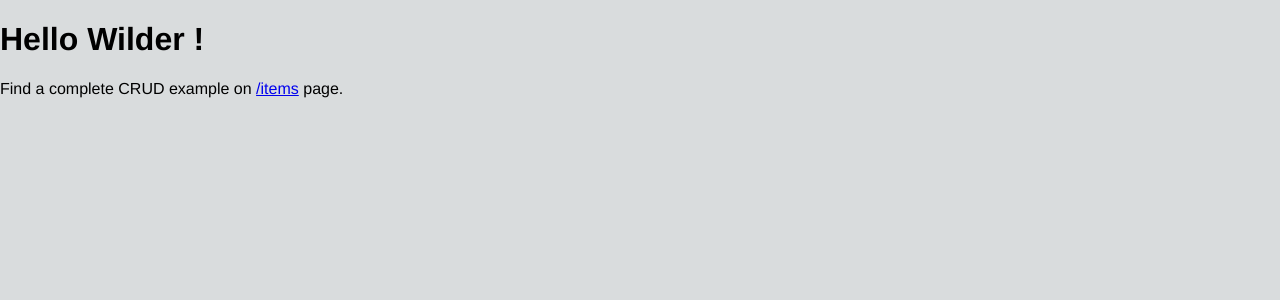
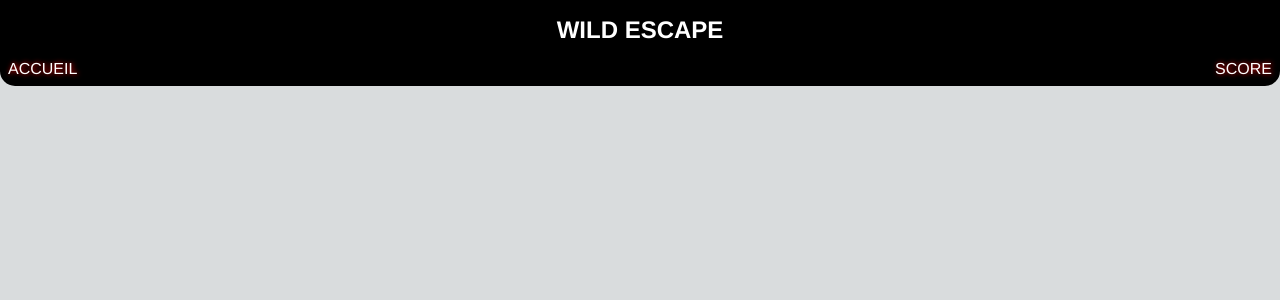
Before and after one commit to WildCodeSchool-2023-09/2023-09-PHP-Bordeaux-P2-Escape-game, a PHP site: template src/View/Home/index.html.twig in a window 1280 px wide. Shown: the top 300 px of the page. Run offline with PHP 8.4, Linux system fonts and the light colour scheme; the template is opened without the code that fills it, so the values that code supplies are empty; some libraries are stand-ins or nearby versions.

Commit message:
S2-US2-feature-NavBar

```diff
--- a/src/View/Home/index.html.twig
+++ b/src/View/Home/index.html.twig
@@ -1,6 +1,10 @@
 {% extends 'layout.html.twig' %}
 
+
 {% block content %}
-    <h1>Hello Wilder !</h1>
-    <p>Find a complete CRUD example on <a href="/items">/items</a> page.</p>
+
+{% include 'Home/navbar.html.twig' %}
+
+    {# <h1>Hello Wilder !</h1>
+    <p>Find a complete CRUD example on <a href="/items">/items</a> page.</p> #}
 {% endblock %}
--- /dev/null
+++ b/src/View/Home/navbar.html.twig
@@ -0,0 +1,19 @@
+<!DOCTYPE html>
+<html lang="en">
+<head>
+    <meta charset="UTF-8">
+    <meta name="viewport" content="width=, initial-scale=1.0">
+    <title>NabBar</title>
+    <link rel="stylesheet" href="../assets/css/navbar.css">
+    <link rel="stylesheet" href="../assets/css/style.css">
+</head>
+<body>
+    <nav class="navbar">
+        <h1>WILD ESCAPE</h1>
+        <ul>
+            <li><a href="index.php">ACCUEIL</a></li>
+            <li><a href="index.php">SCORE</a></li>
+        </ul>
+    </nav>
+</body>
+</html>
```
Also changed, not shown: public/assets/css/navbar.css (added).
